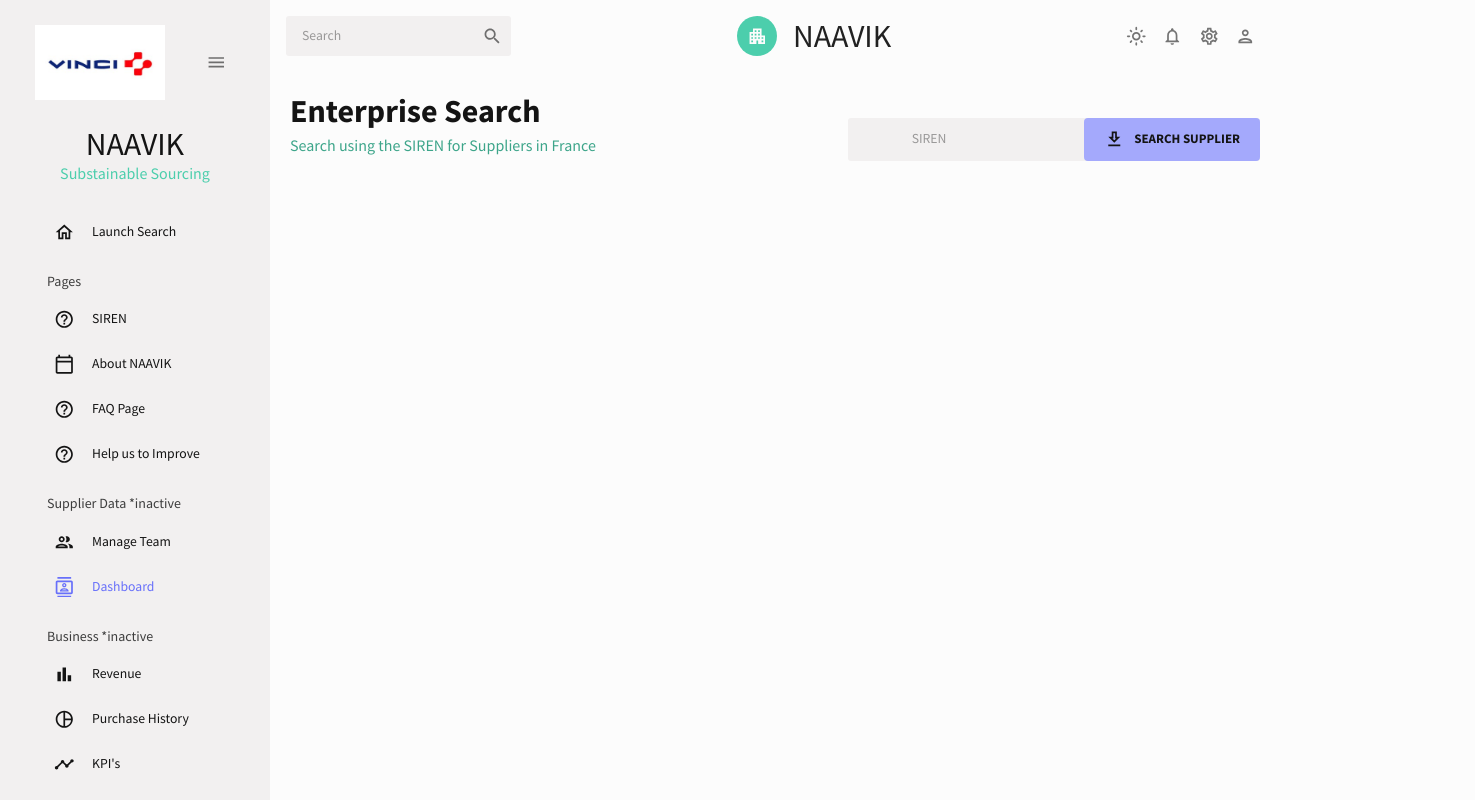
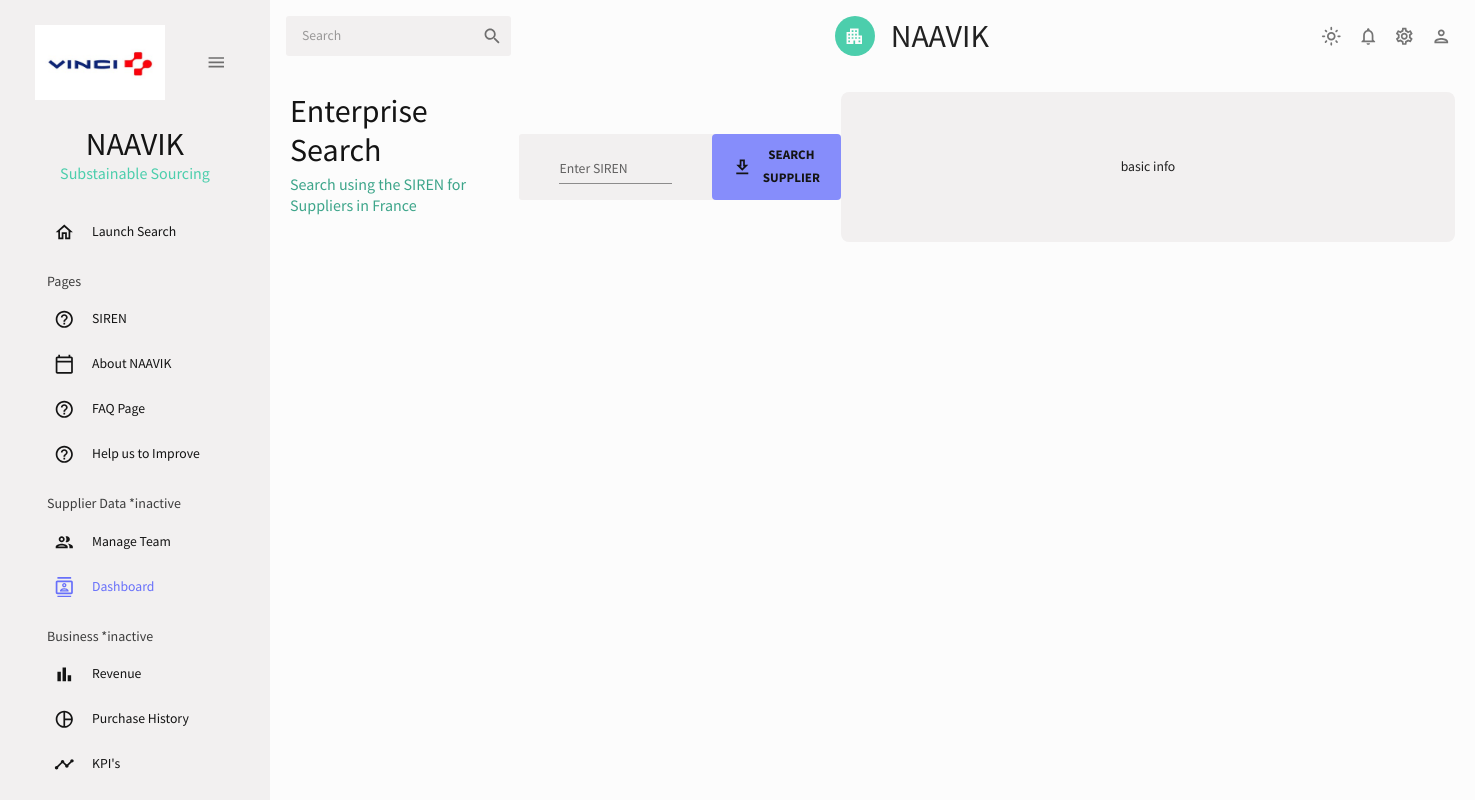
Before and after one commit to veis-ittools/jsxdashboard, a React (Create React App) app: page /sirensearch in a window 1280 px wide. Shown: the whole page, 1475 px wide, since content can reach past the window. Built offline with nearby package versions, Linux system fonts and the light colour scheme.

Commit message:
files added

```diff
--- /dev/null
+++ b/src/Components/BasicInfo/BasicInfo.jsx
@@ -0,0 +1,31 @@
+import React, { useState} from 'react'
+import { useContext } from "react";
+import { ColorModeContext, tokens } from "../../theme";
+import { Box, Grid, TextField, IconButton, useTheme } from "@mui/material";
+
+function BasicInfo() {
+    const theme = useTheme();
+    const colors = tokens(theme.palette.mode);
+    const colorMode = useContext(ColorModeContext);
+  return (
+
+    <Box backgroundColor={colors.primary[400]}  justifyContent='center'
+        sx={{
+            marginTop: 0,
+            marginLeft: 5,
+            display: 'flex',
+            flexDirection: 'column',
+            alignItems: 'center',
+            borderRadius: 2,
+            width: 820,
+            height: 150,
+
+
+        }}
+    >
+    basic info
+    </Box>
+  )
+}
+
+export default BasicInfo
--- a/src/Components/Header.jsx
+++ b/src/Components/Header.jsx
@@ -5,11 +5,11 @@ const Header = ({ title, subtitle }) => {
   const theme = useTheme();
   const colors = tokens(theme.palette.mode);
   return (
-    <Box mb="30px">
+    <Box mb="25px">
       <Typography
         variant="h2"
         color={colors.grey[100]}
-        fontWeight="bold"
+        // fontWeight="bold"
         sx={{ m: "0 0 5px 0" }}
       >
         {title}
--- a/src/scenes/Sirensearch/index.jsx
+++ b/src/scenes/Sirensearch/index.jsx
@@ -4,31 +4,47 @@ import { Box, Button, IconButton, Typography,TextField, useTheme } from "@mui/ma
 import { tokens } from "../../theme";
 import Header from '../../Components/Header';
 import DownloadOutlinedIcon from "@mui/icons-material/DownloadOutlined";
-import SearchIcon from "@mui/icons-material/Search";
-import InputBase from "@mui/material/InputBase";
+// import SearchIcon from "@mui/icons-material/Search";
+// import InputBase from "@mui/material/InputBase";
+
+// import EmailIcon from "@mui/icons-material/Email";
+// import PointOfSaleIcon from "@mui/icons-material/PointOfSale";
+// import PersonAddIcon from "@mui/icons-material/PersonAdd";
+// import StatBox from '../../Components/StatBox';
+// import TrafficIcon from "@mui/icons-material/Traffic";
+
+
+import BasicInfo from '../../Components/BasicInfo/BasicInfo';
 
 const Sirensearch= () =>{
     const theme = useTheme();
     const colors = tokens(theme.palette.mode);
   return (
     <Box m="20px">
-        <Box display="flex" justifyContent="space-between" alignItems="center"   >
+        <Box display="flex" justifyContent="space-around" alignItems="center"   >
             <Header title="Enterprise Search" subtitle="Search using the SIREN for Suppliers in France" />
 
-            <Box  backgroundColor={colors.primary[400]}
-                borderRadius="3px" >
+            <Box
+                display="flex"
+                backgroundColor={colors.primary[400]}
+                borderRadius="3px"
+                >
 
-                <InputBase
-                    sx={{ ml: 8, flex: 1, }}
-                    placeholder="SIREN"
-                    size="large"
-                    fontSize= "bold"
-                    required
-                />
+                <TextField
+                    variant="standard"
+                    name="siren"
+                    label="Enter SIREN"
+                    size="small"
+                    id = 'siren'
+                    sx={{ marginTop:1,
+                    mx:5
+
+                    }}
+                    />
 
                 <Button
                     sx={{
-                    backgroundColor: colors.blueAccent[700],
+                    backgroundColor: colors.blueAccent[600],
                     color: colors.grey[100],
                     fontSize: "13px",
                     fontWeight: "bold",
@@ -36,14 +52,133 @@ const Sirensearch= () =>{
                     // marginRight: "150px"
                     }}
                 >
-                    <DownloadOutlinedIcon sx={{ mr: "10px" }} />
+                <DownloadOutlinedIcon sx={{ mr: "10px" }} />
                     Search Supplier
                 </Button>
             </Box>
 
+        <Box backgroundColor={colors.primary[400]}  justifyContent='center'
+        sx={{
+            marginTop: 0,
+            // marginLeft: 5,
+            display: 'flex',
+            flexDirection: 'column',
+            alignItems: 'center',
+            borderRadius: 2,
+            width: 820,
+            height: 150,
+
+
+        }}
+        >
+        basic info
         </Box>
 
+
+
+
+
+        </Box>
+
+        {/* <BasicInfo></BasicInfo> */}
+
+        {/* 4 SMALL BOXES */}
+        {/* -------------------------START----------------------------- */}
+        {/* GRID & CHARTS */}  {/* ROW 1 */}
+
+        {/* <Box
+          display="grid"
+          gridTemplateColumns="repeat(12, 1fr)"
+          gridAutoRows="140px"
+          gap="20px"
+        >
+          <Box
+            gridColumn="span 3"
+            backgroundColor={colors.primary[400]}
+            display="flex"
+            alignItems="center"
+            justifyContent="center"
+          >
+            <StatBox
+              title="12,361"
+              subtitle="Emails Sent"
+              progress="0.75"
+              increase="+14%"
+              icon={
+                <EmailIcon
+                  sx={{ color: colors.greenAccent[600], fontSize: "26px" }}
+                />
+              }
+            />
+          </Box>
+          <Box
+            gridColumn="span 3"
+            backgroundColor={colors.primary[400]}
+            display="flex"
+            alignItems="center"
+            justifyContent="center"
+          >
+            <StatBox
+              title="431,225"
+              subtitle="Sales Obtained"
+              progress="0.50"
+              increase="+21%"
+              icon={
+                <PointOfSaleIcon
+                  sx={{ color: colors.greenAccent[600], fontSize: "26px" }}
+                />
+              }
+            />
+          </Box>
+          <Box
+            gridColumn="span 3"
+            backgroundColor={colors.primary[400]}
+            display="flex"
+            alignItems="center"
+            justifyContent="center"
+          >
+            <StatBox
+              title="32,441"
+              subtitle="New Clients"
+              progress="0.30"
+              increase="+5%"
+              icon={
+                <PersonAddIcon
+                  sx={{ color: colors.greenAccent[600], fontSize: "26px" }}
+                />
+              }
+            />
+          </Box>
+          <Box
+            gridColumn="span 3"
+            backgroundColor={colors.primary[400]}
+            display="flex"
+            alignItems="center"
+            justifyContent="center"
+          >
+            <StatBox
+              title="1,325,134"
+              subtitle="Traffic Received"
+              progress="0.80"
+              increase="+43%"
+              icon={
+                <TrafficIcon
+                  sx={{ color: colors.greenAccent[600], fontSize: "26px" }}
+                />
+              }
+            />
+          </Box>
+        </Box> */}
+
+        {/* 4 SMALL BOXES */}
+        {/* -------------------------END----------------------------- */}
+        {/* GRID & CHARTS */}  {/* ROW 1 */}
+
+
+
+        {/* <BasicInfo></BasicInfo> */}
     </Box>
+
   )
 }
 
```
Also changed, not shown: src/Components/SirenInput.tsx (+88 -88 lines), src/Components/StatBox.jsx (+42 -0 lines).
